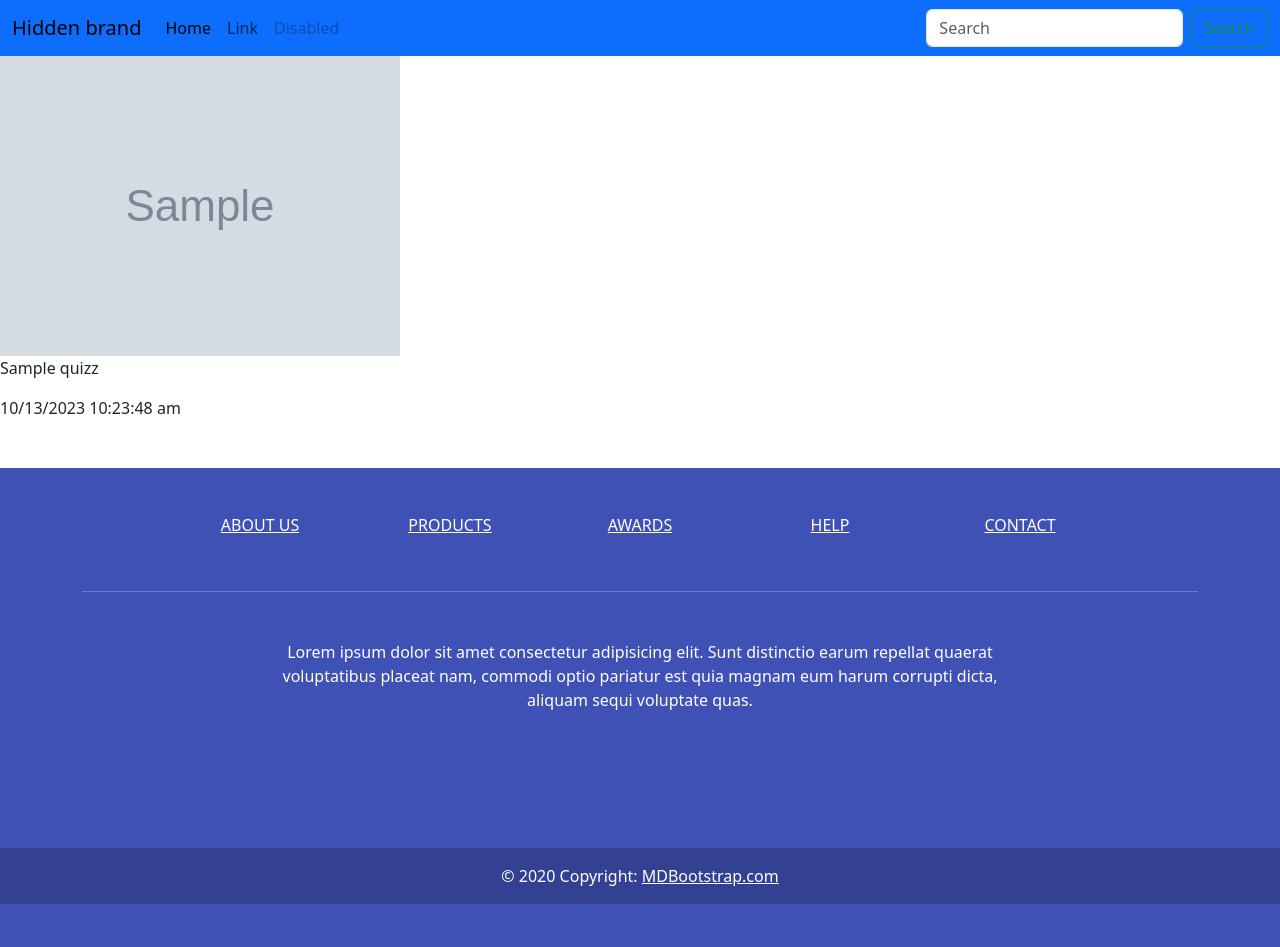
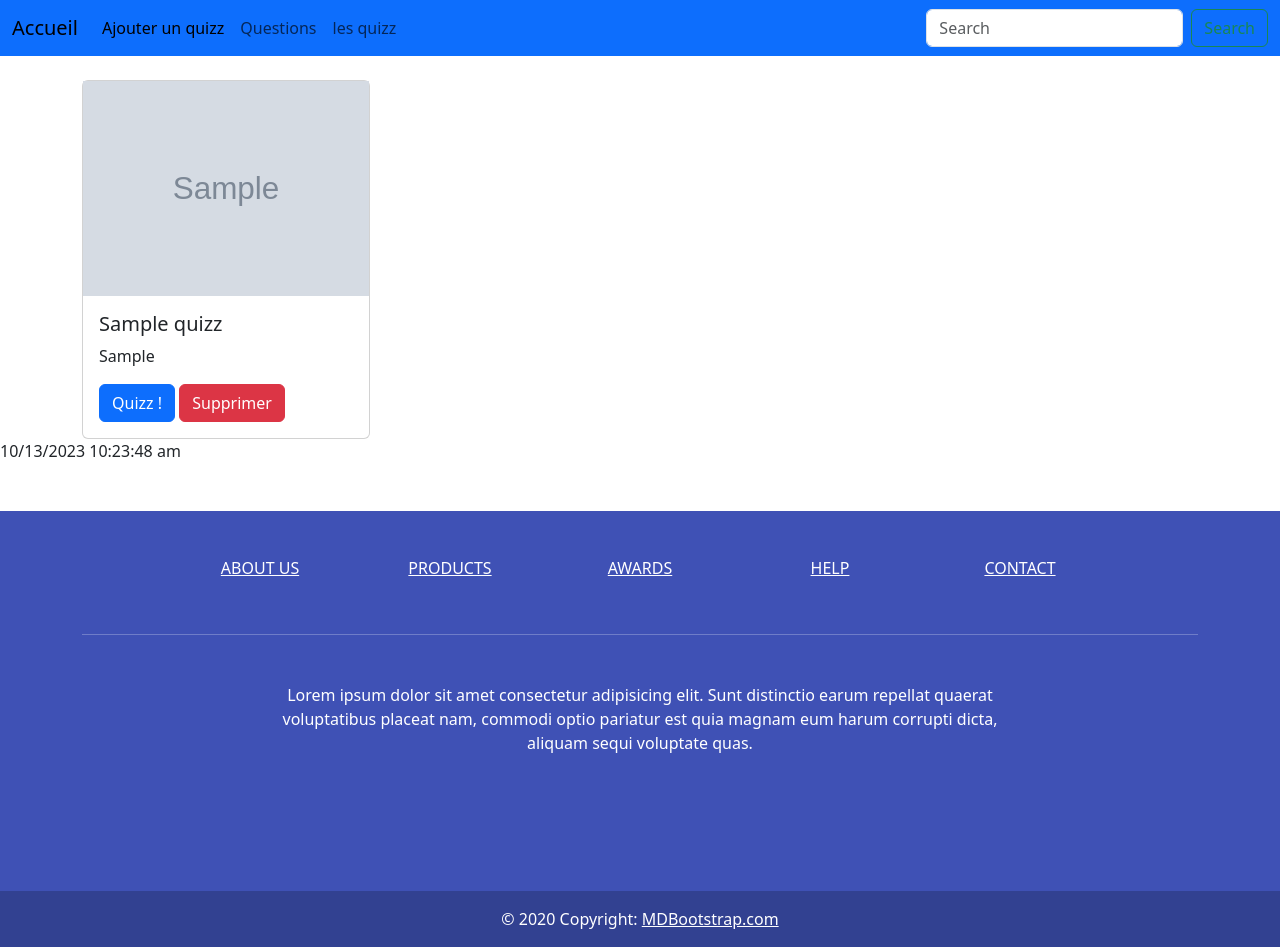
Before and after one commit to Yanis-Ourir/Quizz-POO, a PHP site: page /quizzlist.php in a window 1280 px wide. Before the commit the page ends 904 px from the top, so only its background shows below. Run offline with PHP 8.4, Linux system fonts and the light colour scheme; tables that the repository leaves empty or names only in its code hold one stand-in row (values such as "Sample post"); grey boxes marked "Sample" are stand-in pictures.

Commit message:
second commit

```diff
--- a/class/QuizzManager.php
+++ b/class/QuizzManager.php
@@ -18,14 +18,34 @@ class QuizzManager {
         $pdoRequest->execute();
     }
 
+    public function findOneById($id) {
+        $pdoRequest = $this->pdo->prepare("SELECT * FROM quizz WHERE id = $id");
+        $pdoRequest->execute();
+        $quizz = $pdoRequest->fetch();
+        var_dump($quizz);
+        return $quizz;
+    }
+
+    public function findAllByUserId($idUser) {
+        $pdoRequest = $this->pdo->prepare("SELECT * FROM quizz WHERE idUser = $idUser");
+        $pdoRequest->execute();
+        $allUserQuizz = $pdoRequest->fetchAll();
+        var_dump($allUserQuizz);
+        return $allUserQuizz;
+    }
+
     public function findAll() {
         $pdoRequest = $this->pdo->prepare("SELECT * FROM quizz");
         $pdoRequest->execute();
         $allQuizz = $pdoRequest->fetchAll();
+        return $allQuizz;
+    }
 
-        foreach ($allQuizz as $quizz) {
-            echo "<div> <img src=". $quizz['image'] . " alt='miniature-quizz'/> <p>" . $quizz['name'] . "</p></div>";
-        }
+    public function delete($id) {
+        $pdoRequest = $this->pdo->prepare("DELETE FROM quizz WHERE id = $id");
+        var_dump($pdoRequest);
+        $pdoRequest->execute();
+        echo "Le quizz a bien été supprimé";
     }
 }
 
--- a/class/UserManager.php
+++ b/class/UserManager.php
@@ -19,7 +19,9 @@ class UserManager {
 
     public function findOneById(int $id) {
         $findUser = $this->pdo->prepare("SELECT * FROM user WHERE id = $id");
-        var_dump($findUser->execute());
+        $findUser->execute();
+        $user = $findUser->fetch();
+        return $user;
     }
 
     public function findAll() {
--- a/partials/Navbar.php
+++ b/partials/Navbar.php
@@ -4,16 +4,16 @@
       <span class="navbar-toggler-icon"></span>
     </button>
     <div class="collapse navbar-collapse" id="navbarTogglerDemo01">
-      <a class="navbar-brand" href="#">Hidden brand</a>
+      <a class="navbar-brand" href="../index.php">Accueil</a>
       <ul class="navbar-nav me-auto mb-2 mb-lg-0">
         <li class="nav-item">
-          <a class="nav-link active" aria-current="page" href="#">Home</a>
+          <a class="nav-link active" aria-current="page" href="../quizz.php">Ajouter un quizz</a>
         </li>
         <li class="nav-item">
-          <a class="nav-link" href="#">Link</a>
+          <a class="nav-link" href="../add-question.php">Questions</a>
         </li>
         <li class="nav-item">
-          <a class="nav-link disabled" aria-disabled="true">Disabled</a>
+          <a class="nav-link" href="../quizzlist.php">les quizz</a>
         </li>
       </ul>
       <form class="d-flex" role="search">
--- a/quizz.php
+++ b/quizz.php
@@ -1,6 +1,7 @@
 <?php
 
 require_once './partials/Autoloader.php';
+require_once './partials/Connexion_Db.php';
 
 ?>
 
--- a/quizzlist.php
+++ b/quizzlist.php
@@ -2,6 +2,9 @@
 
 require_once './partials/Connexion_Db.php';
 require_once './partials/Autoloader.php';
+
+$quizzManager = new QuizzManager($pdo);
+$allQuizz = $quizzManager->findAll();
 
 ?>
 
@@ -11,15 +14,32 @@ require_once './partials/Autoloader.php';
 <head>
     <meta charset="UTF-8">
     <meta name="viewport" content="width=device-width, initial-scale=1.0">
-    <title>Quizz - PDO</title>
+    <title>Tous les quizz - PDO</title>
     <link href="https://cdn.jsdelivr.net/npm/bootstrap@5.3.2/dist/css/bootstrap.min.css" rel="stylesheet" integrity="sha384-T3c6CoIi6uLrA9TneNEoa7RxnatzjcDSCmG1MXxSR1GAsXEV/Dwwykc2MPK8M2HN" crossorigin="anonymous">
 </head>
 
 <body>
     <?php include('./partials/Navbar.php') ?>
-    <?php $quizzManager = new QuizzManager($pdo);
-    $quizzManager->findAll();
-    ?>
+
+    <div class='container'>
+        <div class='row'>
+            <?php
+            foreach ($allQuizz as $quizz) {
+                echo " <div class='col-4 mt-4'>
+                    <div class='card' style='width: 18rem;'>
+                        <img src=". $quizz['image'] . " alt='miniature-quizz' />
+                        <div class='card-body'>
+                            <h5 class='card-title'>" . $quizz['name'] . "</h5>
+                            <p class='card-text'>" . $quizz['theme'] . "</p>
+                            <a href='./quizz-details.php?id=". $quizz['id'] ."' class='btn btn-primary'>Quizz !</a>
+                            <a href='./quizz-delete.php?id=". $quizz['id'] ."' class='btn btn-danger'>Supprimer</a>
+                        </div>
+                    </div>
+                </div>";
+            }
+            ?>
+        </div>
+    </div>
 
     <?php
 
```
Also changed, not shown: add-question.php (added, +59 -0 lines), quizz-delete.php (added, +30 -0 lines), quizz-details.php (added, +39 -0 lines), images_quizz/.png (deleted), images_quizz/3--TB9Ajjn_400x400.jpg (added), images_quizz/3-__eunie_xenoblade_chronicles_and_1_more_drawn_by_eiwa__6010aaf08c62586eafb83417a4084d97.jpg (added), images_quizz/3.jpg (deleted), images_quizz/3.png (deleted).
